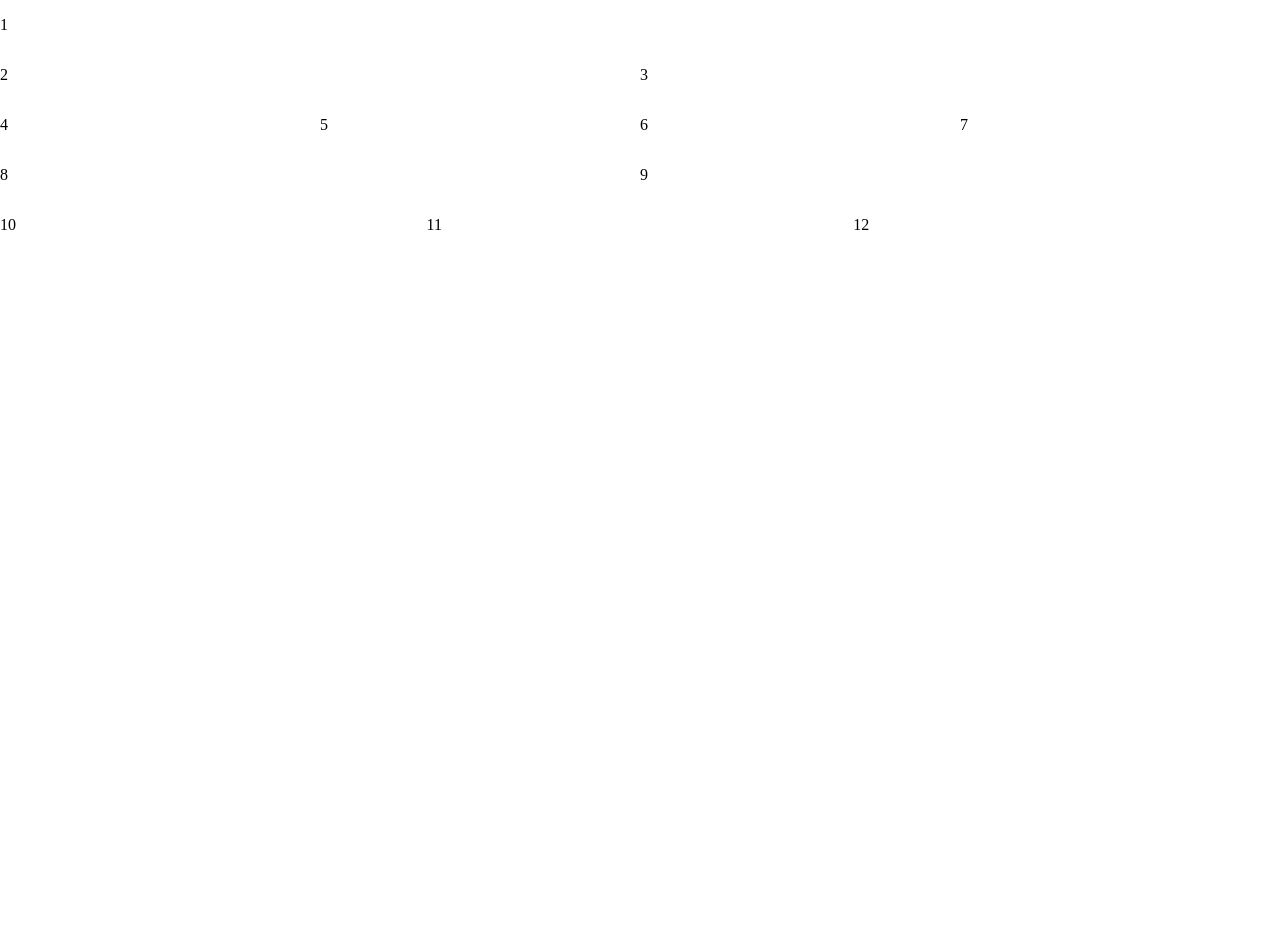
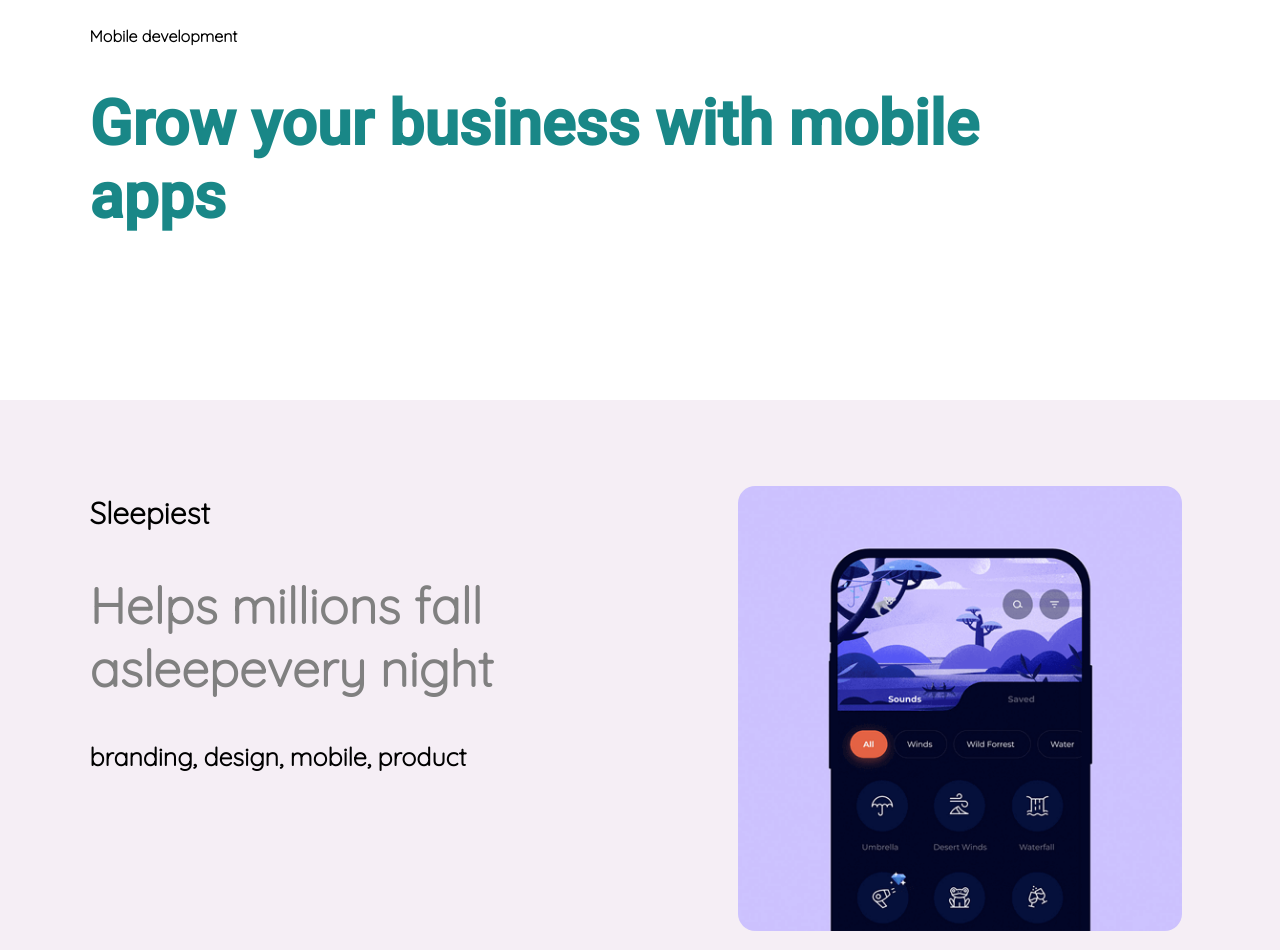
Before and after one commit to Alvareeez/Cuberto, a plain HTML site: page index.html in a window 1280 px wide. Shown: the top 950 px of the page. Before the commit the page ends 800 px from the top, so only its background shows below. Drawn offline with Linux system fonts and the light colour scheme.

Commit message:
first changes

```diff
--- a/css/styles.css
+++ b/css/styles.css
@@ -1,107 +1,238 @@
-html{
+@import url('https://fonts.googleapis.com/css2?family=Roboto:wght@500&display=swap');
+@import url('https://fonts.googleapis.com/css2?family=Quicksand:wght@300&display=swap');
+html {
     font-size: 16px;
 }
 
+
 /* Redimensión de fuente utilizando rem */
-p{
+
+p {
     font-size: 1rem;
 }
 
-h1{
+h1 {
     font-size: 3rem;
 }
 
-h2{
+h2 {
     font-size: 2rem;
 }
 
-h3{
+h3 {
     font-size: 1.6rem;
 }
 
-h4{
+h4 {
     font-size: 1.3rem;
 }
 
-h5{
+h5 {
     font-size: 1.15rem;
 }
 
-h6{
+h6 {
     font-size: 1.05rem;
 }
+
+
 /**************************/
 
+
 /* clases predefinidas */
+
 * {
     box-sizing: border-box;
 }
 
-body{
+body {
     margin: 0;
 }
 
+
 /* Clear floats after the columns */
+
 .row:after {
     content: "";
     display: table;
     clear: both;
 }
+
+
 /* Diseño de columnas */
-.column-1{
+
+.column-1 {
     width: 100%;
     float: left;
+    height: 50vh;
 }
 
-.column-2{
+.column-1-footer {
+    width: 100%;
+    float: left;
+    height: 20vh;
+}
+
+.column-2 {
     width: 50%;
     float: left;
+    height: 75vh;
 }
 
-.column-3{
+.column-3 {
     width: 33.33%;
     float: left;
 }
 
-.column-4{
+.column-4 {
     width: 25%;
     float: left;
+    height: 45vh;
 }
 
-.column-5{
+.column-5 {
     width: 20%;
     float: left;
 }
 
-.column-6{
+.column-6 {
     width: 16.66%;
     float: left;
 }
 
-.column-75{
+.column-75 {
     width: 75%;
     float: left;
 }
 
+
 /* Otras clases */
+
+
 /* clase para centrar contenido en horizontal y vertical (lo centra respecto al elemento padre) */
-.flex{
+
+.flex {
     display: flex;
     align-items: center;
     justify-content: center;
 }
 
+.color-1 {
+    background-color: white;
+}
+
+.color-2 {
+    background-color: #f5eef5;
+}
+
+.color-3 {
+    background-color: #FAF5F3;
+}
+
+.color4 {
+    background-color: #f2f9f8;
+}
+
+.color-5 {
+    background-color: #000000;
+}
+
+#h1-first {
+    color: rgb(25, 135, 135);
+    font-size: 62.5px;
+    font-family: 'Roboto', sans-serif;
+}
+
+.padding-div1 {
+    padding-top: 2%;
+    padding-left: 7%;
+    padding-right: 13%;
+    font-family: 'Quicksand', sans-serif;
+}
+
+.padding-div2 {
+    padding-left: 7%;
+    padding-top: 5%;
+}
+
+#h3-div2 {
+    font-size: 30px;
+    font-family: 'Quicksand', sans-serif;
+}
+
+.h3-div2 {
+    font-size: 25px;
+    font-family: 'Quicksand', sans-serif;
+}
+
+#h2-div2 {
+    font-size: 50px;
+    color: gray;
+    font-family: 'Quicksand', sans-serif;
+}
+
+#img-div2 {
+    height: 90%;
+    padding: 2.5%;
+    border-radius: 7%;
+    margin: auto;
+}
+
+.padding-div3y4-img {
+    padding-top: 5.5%;
+}
+
+.padding-div4 {
+    padding-left: 7%;
+    padding-right: 10%;
+}
+
+.padding-div3 {
+    padding-left: 12%;
+    padding-right: 10%;
+}
+
+.color-footer {
+    color: white;
+}
+
+#h1-footer {
+    font-size: 20px;
+    font-family: 'Quicksand', sans-serif;
+    padding-left: 7%;
+    padding-top: 5%;
+}
+
+.paddig-footer-1 {
+    padding-left: 7%;
+    padding-top: 7%;
+}
+
+.fontsize-footer-1 {
+    font-size: 10px;
+    font-family: 'Quicksand', sans-serif;
+}
+
+b {
+    font-family: 'Quicksand', sans-serif;
+}
+
 @media only screen and (max-width: 600px) {
     /* column-2 pasará de tener 50% a 100% */
-    .column-2{
+    .column-2 {
         width: 100%;
     }
     /* column-3 pasará de tener 33.33% a 100% */
-    .column-3{
+    .column-3 {
         width: 100%;
     }
     /* column-4 pasará de tener 25% a 50% */
-    .column-4{
+    .column-4 {
         width: 50%;
     }
+    #img-div2 {
+        display: block;
+        margin: 0px auto;
+        width: 90%;
+    }
 }
--- a/index.html
+++ b/index.html
@@ -1,5 +1,6 @@
 <!DOCTYPE html>
 <html lang="en">
+
 <head>
     <meta charset="UTF-8">
     <meta http-equiv="X-UA-Compatible" content="IE=edge">
@@ -7,58 +8,84 @@
     <!-- hoja de estilos -->
     <link rel="stylesheet" href="./css/styles.css">
     <!-- título de página -->
-    <title>Título de la página</title>
+    <title>Cuberto-Act-6</title>
     <!-- ícono de pàgina -->
     <!-- fuentes -->
     <!-- javascript -->
 </head>
+
 <body>
-<div class="row">
-    <div class="column-1">
-        <p>1</p>
+    <div class="row color-1">
+        <div class="column-1 padding-div1">
+            <b>Mobile development</b>
+            <h1 id="h1-first">Grow your business with mobile apps</h1>
         </div>
     </div>
-<div class="row">
-    <div class="column-2">
-        <p>2</p>
+    <div class="row color-2">
+        <div class="column-2 padding-div2">
+            <h3 id="h3-div2">Sleepiest</h3>
+            <h2 id="h2-div2">Helps millions fall asleepevery night</h2>
+            <h4 class="h3-div2">branding, design, mobile, product</h4>
         </div>
-    <div class="column-2">
-        <p>3</p>
+        <div class="column-2 padding-div3y4-img">
+            <img id="img-div2" class="flex" src="./img/section-1-m.png" alt="">
         </div>
     </div>
-<div class="row">
-    <div class="column-4">
-        <p>4</p>
+    <div class="row color-3">
+        <div class="column-2 padding-div3y4-img">
+            <img id="img-div2" class="flex" src="./img/section-2-m.png" alt="">
         </div>
-    <div class="column-4">
-        <p>5</p>
-    </div>
-    <div class="column-4">
-        <p>6</p>
-    </div>
-    <div class="column-4">
-        <p>7</p>
+        <div class="column-2 padding-div3">
+            <h3 id="h3-div2">uLesson</h3>
+            <h2 id="h2-div2">Online platform for distance learnign</h2>
+            <h4 class="h3-div2">web, mobile, product</h4>
         </div>
     </div>
-<div class="row">
-    <div class="column-2">
-        <p>8</p>
+    <div class="row color-4">
+        <div class="column-2 padding-div4">
+            <h3 id="h3-div2">Genesis Vision</h3>
+            <h2 id="h2-div2">Private trust management and trading platform</h2>
+            <h4 class="h3-div2">branding, design, experience, product</h4>
         </div>
-    <div class="column-2">
-        <p>9</p>
+        <div class="column-2 padding-div3y4-img">
+            <img id="img-div2" class="flex" src="./img/section-3-m.png" alt="">
         </div>
     </div>
-<div class="row">
-    <div class="column-3">
-        <p>10</p>
+    <div class="row color-5 footer">
+        <div class="column-1-footer">
+            <h1 id="h1-footer" class="color-footer">Have an idea? Tell us about this</h1>
         </div>
-    <div class="column-3">
-        <p>11</p>
+        <div class="column-4 color-footer paddig-footer-1">
+            <b>Product</b>
+            <p class="fontsize-footer-1">Features</p>
+            <p class="fontsize-footer-1">Security</p>
+            <p class="fontsize-footer-1">Enterprise</p>
+            <p class="fontsize-footer-1">Customer stories</p>
         </div>
-    <div class="column-3">
-        <p>12</p>
+        <div class="column-4 color-footer paddig-footer-1">
+            <b>Platform</b>
+            <p class="fontsize-footer-1">Developer API</p>
+            <p class="fontsize-footer-1">Partners</p>
+            <p class="fontsize-footer-1">Atom</p>
+            <p class="fontsize-footer-1">Electron</p>
         </div>
+        <div class="column-4 color-footer paddig-footer-1">
+            <b>Support</b>
+            <p class="fontsize-footer-1">Help</p>
+            <p class="fontsize-footer-1">Community forum</p>
+            <p class="fontsize-footer-1">Learnign Lab</p>
+            <p class="fontsize-footer-1">Certifications</p>
+        </div>
+        <div class="column-4 color-footer paddig-footer-1">
+            <b>Company</b>
+            <p class="fontsize-footer-1">About</p>
+            <p class="fontsize-footer-1">Blog</p>
+            <p class="fontsize-footer-1">Careers</p>
+            <p class="fontsize-footer-1">Press</p>
+        </div>
+
     </div>
 
 </body>
+
 </html>
```
Also changed, not shown: img/section-1-m.png (added), img/section-2-m.png (added), img/section-3-m.png (added), 2 other files. Lines whose indentation alone changed are shown as unchanged.
